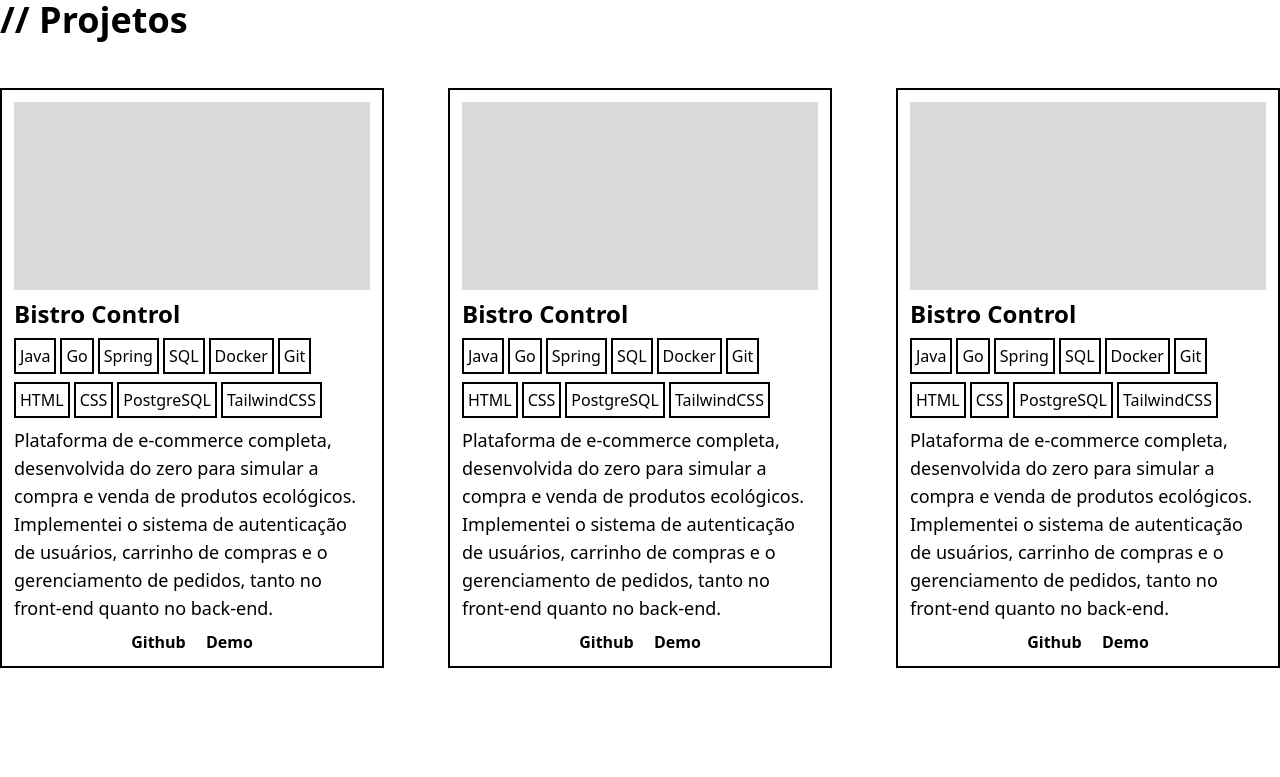
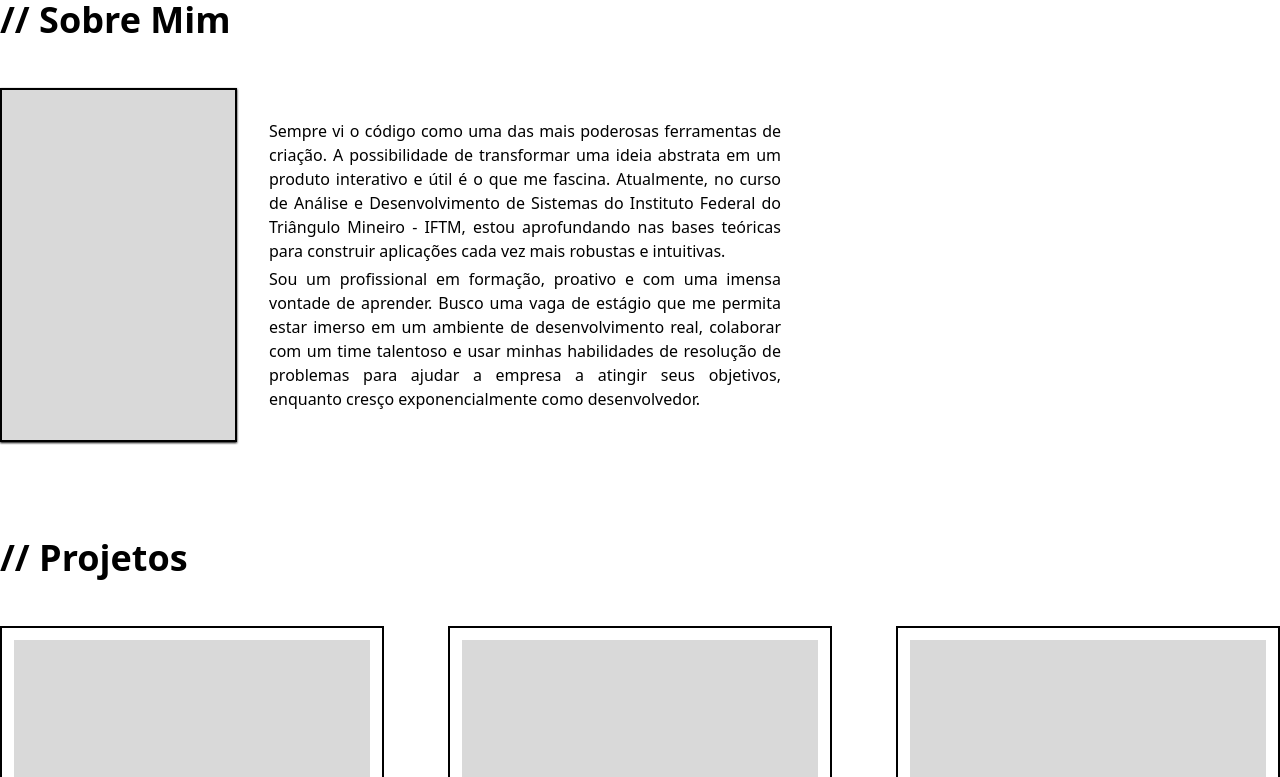
Before and after one commit to leonardo-victor-ribeiro/leonardo-victor-ribeiro.github.io, a plain HTML site: page index.html in a window 1280 px wide. Shown: the top 777 px of the page. Drawn offline with nearby package versions, Linux system fonts and the light colour scheme.

Commit message:
adiciona a seção sobre mim

```diff
--- a/index.html
+++ b/index.html
@@ -8,6 +8,19 @@
 </head>
 <body>
     <div class="max-w-7xl m-auto">
+        <!-- sobre mim -->
+        <section id="about-me" class="lg:mb-24">
+            <h2 class="lg:text-4xl font-bold lg:mb-12">// Sobre Mim</h2>
+            <div id="profile" class="lg:flex lg:flex-nowrap lg:content-start">
+                <img class="max-w-233 h-auto lg:border-2 border-black drop-shadow-xs/100" src="/images/photo.png" alt="Foto de Leonardo Victor Ribeiro">
+                <div id="paragraph-box" class="text-justify lg:text-base flex flex-col justify-center max-w-2/5 lg:ml-8">
+                    <p class="lg:mb-1 ">Sempre vi o código como uma das mais poderosas ferramentas de criação. A possibilidade de transformar uma ideia abstrata em um produto interativo e útil é o que me fascina.
+                     Atualmente, no curso de Análise e Desenvolvimento de Sistemas do Instituto Federal do Triângulo Mineiro - IFTM, estou aprofundando nas bases teóricas para construir aplicações cada vez mais robustas e intuitivas.</p>
+                    <p>Sou um profissional em formação, proativo e com uma imensa vontade de aprender. Busco uma vaga de estágio que me permita estar imerso em um ambiente de desenvolvimento real,
+                        colaborar com um time talentoso e usar minhas habilidades de resolução de problemas para ajudar a empresa a atingir seus objetivos, enquanto cresço exponencialmente como desenvolvedor.</p>
+                </div>
+            </div>
+        </section>
         <!-- projetos -->
         <section id="projetos" class="lg:mb-24">
             <h2 class="lg:text-4xl font-bold lg:mb-12">// Projetos</h2>
```
Also changed, not shown: images/photo.png (added).
